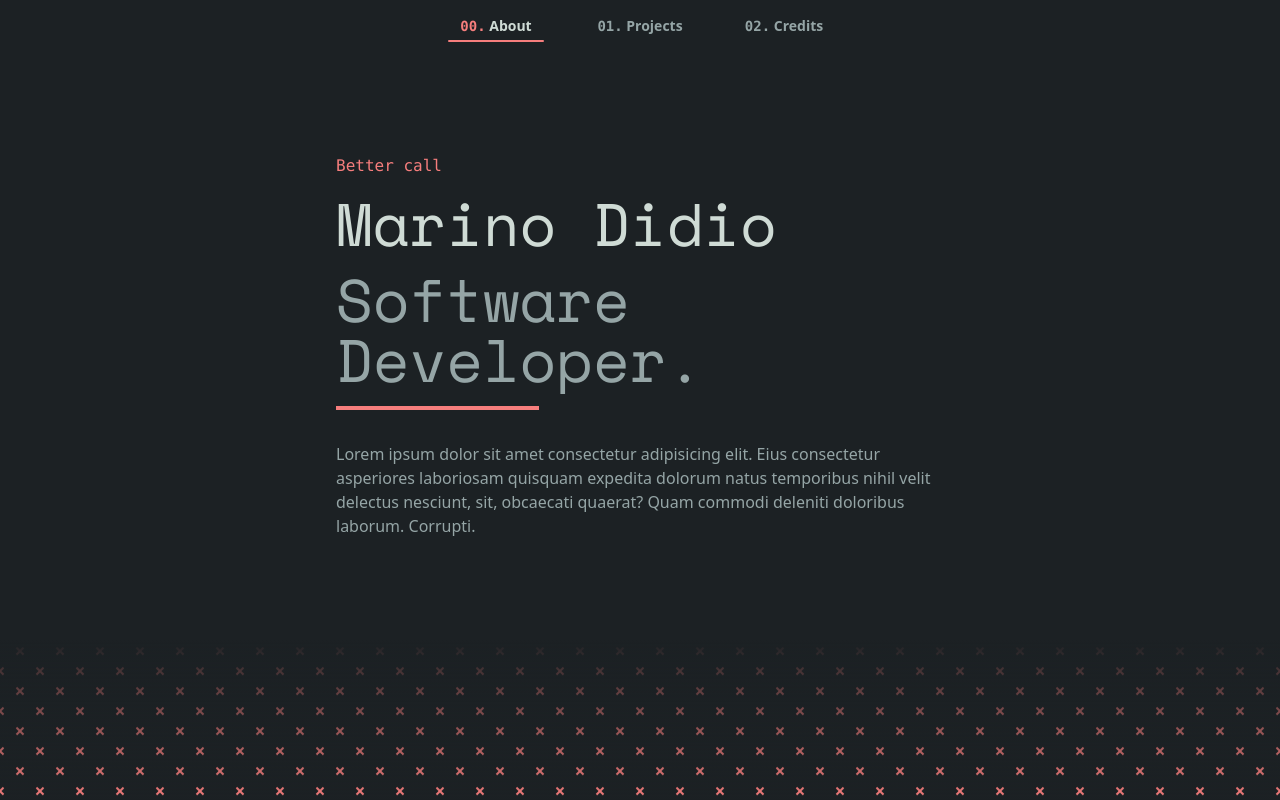
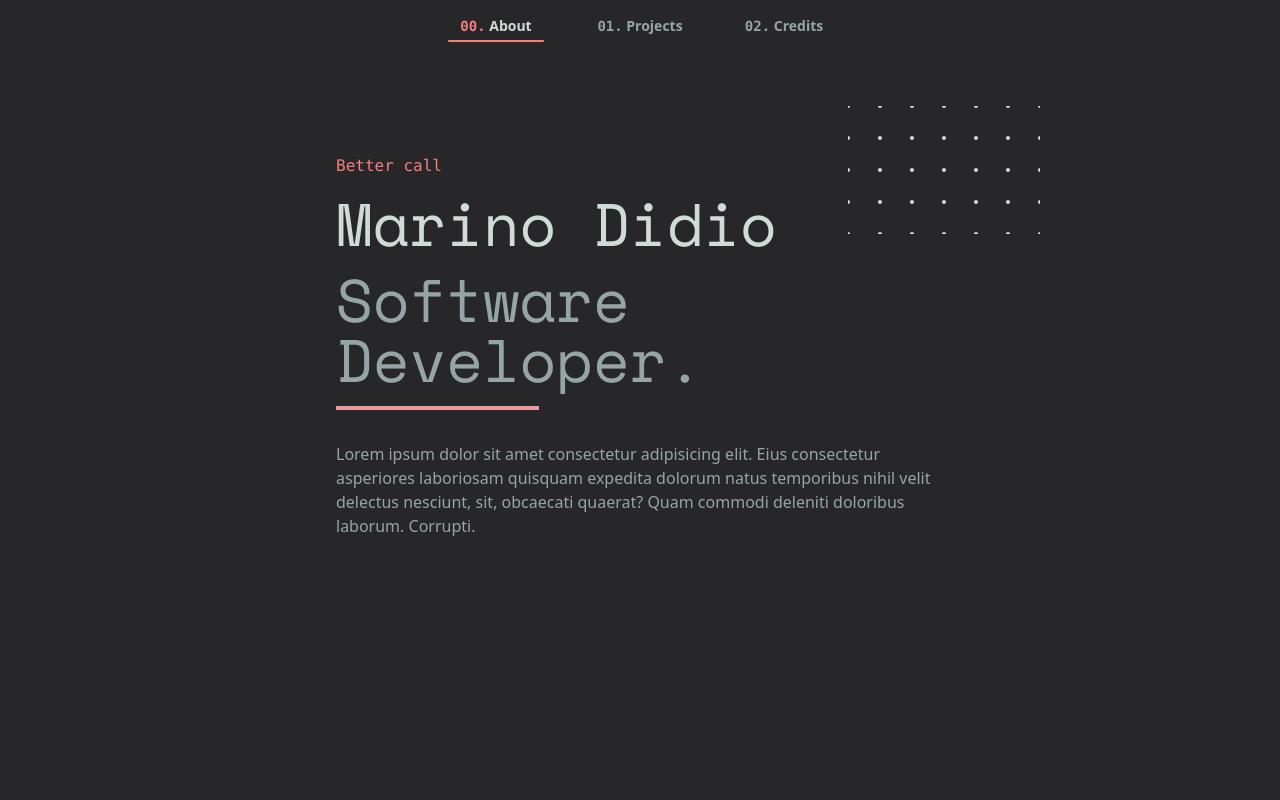
Before and after one commit to mardisen/vue-portfolio, a Vue app: page / in a window 1280 px wide. Built offline with nearby package versions, Linux system fonts and the light colour scheme.

Commit message:
Improved Content UI

```diff
--- a/src/components/Background.vue
+++ b/src/components/Background.vue
@@ -1,11 +1,5 @@
 <template>
-    <div class="overflow-hidden absolute w-screen h-screen -z-10 bg-primary-darkest">
-        <div class="absolute z-10 w-full h-full">
-            <div class="w-full h-full cover-gradient">
-            </div>
-        </div>
-        <div class="absolute w-[120%] h-[120%] bg-primary-accent pattern animate-to-t">
-        </div>
+    <div class="overflow-hidden absolute w-screen h-screen -z-10 bg-zinc-800">
     </div>
 </template>
 
--- a/src/views/HomeView.vue
+++ b/src/views/HomeView.vue
@@ -1,14 +1,20 @@
 <template>
+  <div class="flex flex-row space-x-4">
+    <!-- <div class="self-stretch basis-1 bg-primary-mid" /> -->
     <div class="flex flex-col p-4 space-y-8 text-left home">
       <div class="flex flex-col space-y-4 w-full">
+        <div class="flex relative space-between">
           <code class="text-primary-accent">Better call</code>
+          <div class="absolute -top-12 -right-24 w-48 h-32 dots-pattern bg-primary-light" />
+        </div>
+
         <h1 class="text-6xl font-space-mono">
           Marino Didio
         </h1>
         <h2 class="text-6xl font-space-mono text-primary-mid">
           Software Developer.
         </h2>
-      <div class="w-1/3 h-1 bg-primary-accent"></div>
+        <div class="w-1/3 h-1 bg-primary-light-accent"></div>
       </div>
       <div class="w-full basis-2/3 grow text-primary-mid">
         Lorem ipsum dolor sit amet consectetur adipisicing elit. Eius consectetur asperiores laboriosam quisquam expedita
@@ -16,4 +22,11 @@
         laborum. Corrupti.
       </div>
     </div>
+  </div>
 </template>
+
+<style>
+.dots-pattern {
+  mask-image: url("@assets/dots-pattern.svg");
+}
+</style>
```
Also changed, not shown: src/assets/dots-pattern.svg (added). Lines whose indentation alone changed are shown as unchanged.
